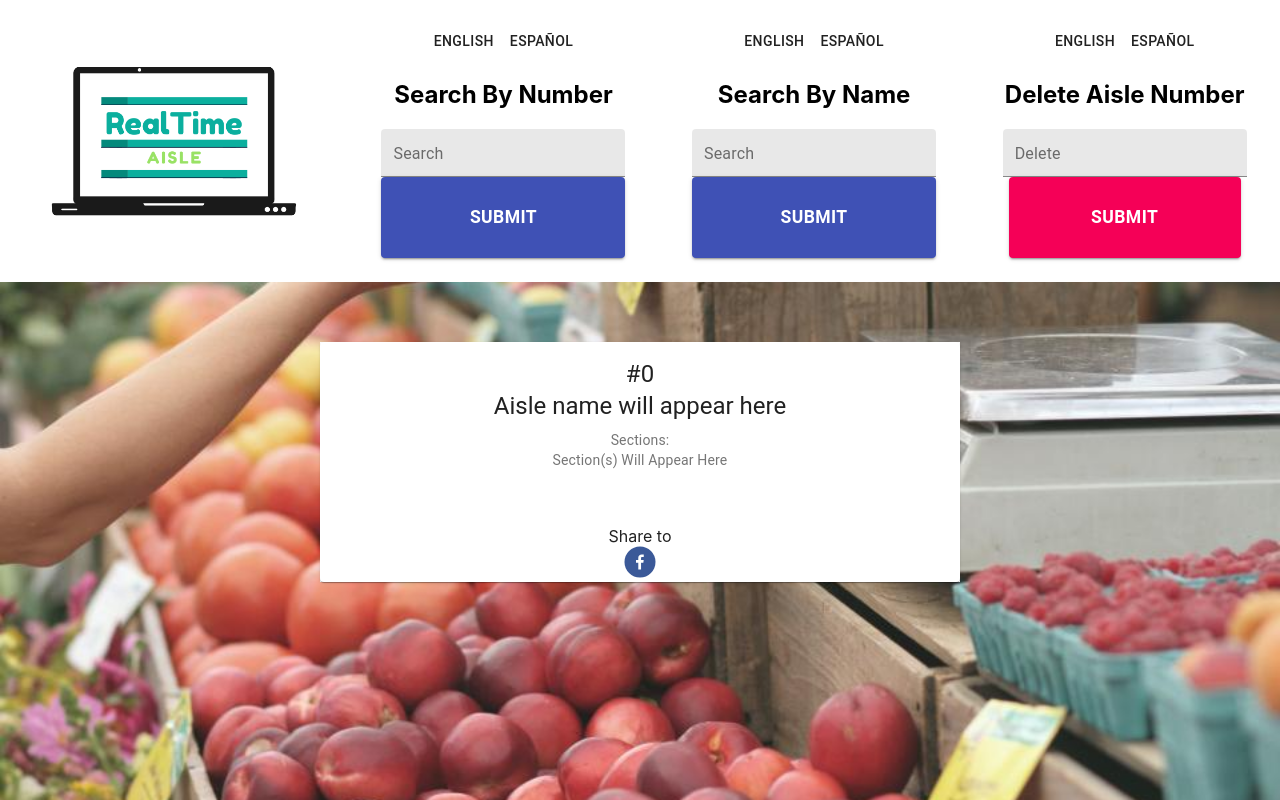
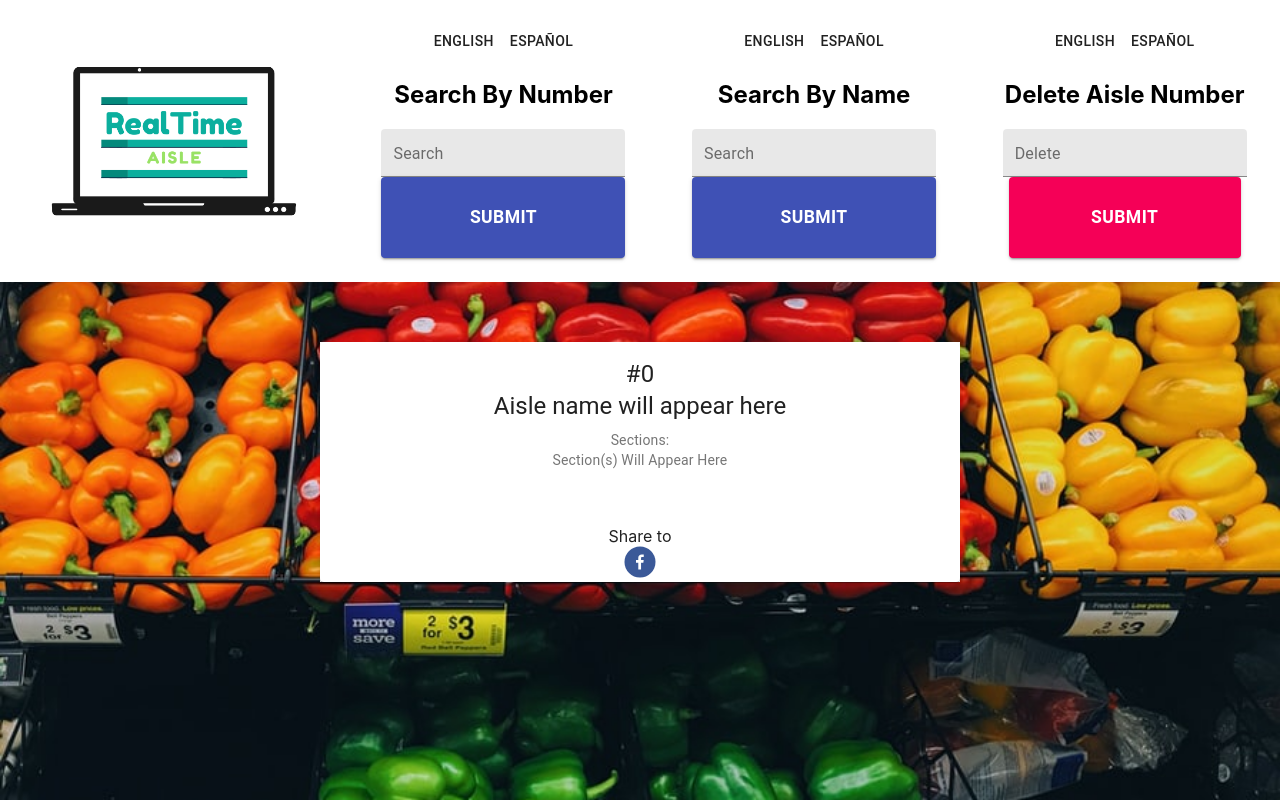
Before and after one commit to lanxdrey19/Real-Time-Aisle-Frontend, a React (Create React App) app in the folder my-app/: page / in a window 1280 px wide. Built offline with nearby package versions, Linux system fonts and the light colour scheme.

Commit message:
changed photo

```diff
--- a/my-app/src/index.css
+++ b/my-app/src/index.css
@@ -5,7 +5,7 @@
     sans-serif;
   -webkit-font-smoothing: antialiased;
   -moz-osx-font-smoothing: grayscale;
-  background: url(./background.jpg) no-repeat center center fixed;
+  background: url(./newbackground.jpg) no-repeat center center fixed;
   background-size: cover;
 }
 
```
Also changed, not shown: my-app/src/background.jpg (deleted), my-app/src/newbackground.jpg (added).
